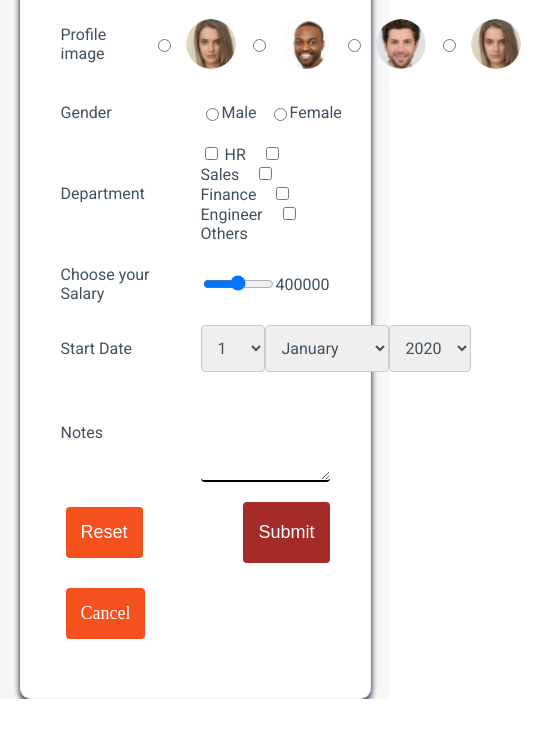
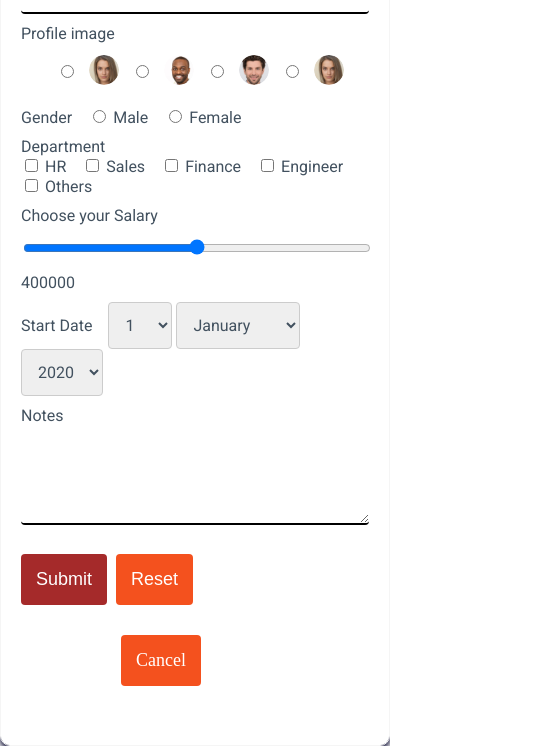
Before and after one commit to ankushmb123/Employee_Payroll_App, a plain HTML site: page Index.html in a window 390 px wide. Shown: the part 200-946 px from the top of the page, 533 px wide, since content can reach past the window. Before the commit the page ends 899 px from the top, so only its background shows below. Drawn offline with Linux system fonts and the light colour scheme; files that its build step writes are made by us from their sources; files whose address does not match are found by name.

Commit message:
[Ankush] Add: Used Ux design set the Button Style

```diff
--- a/Style.css
+++ b/Style.css
@@ -1,4 +1,3 @@
-
 
 body
 {
@@ -170,17 +169,41 @@ select {
   }
 
 
-  @media only screen and (max-width: 960px) {
-
+   /* UC7 */
+   @media only screen and (max-width: 960px) {
+    .row-content {
+        display: block;
+        flex-direction: row;
+        margin-bottom: 10px;
+        align-items: center;
+        border: 0px solid green;
+    }
+    .profile
+    {
+    width: 30px;
+    border-radius: 50%;
+    margin-left: 12px;
+    }
+    .cancelButton {
+      margin-left: 100px;
+    }
     .form {
-      width: 90%;
-      padding: 44px 40px;
+      width: 100%;
+      padding: 44px 20px;
     }
   }
 
   @media only screen and (max-width: 600px) {
+    .row-content {
+        display: block;
+        flex-direction: row;
+        margin-bottom: 10px;
+        align-items: center;
+        border: 0px solid green;
+    }
     .form {
       margin-top: 10px;
+      width: 100%;
     }
     .row {
       flex-direction: column;
@@ -188,12 +211,18 @@ select {
     .uploadButton {
       justify-content: flex-start;
     }
+    .profile
+    {
+    width: 30px;
+    border-radius: 50%;
+    margin-left: 12px;
+    }
     .profile-radio-button {
       flex-flow: wrap;
     }
     .submit-reset {
       width: 100%;
-      display: flex;
+      display: inline-block;
       flex-grow: 1;
       flex-direction: row-reverse;
       justify-content: space-between;
@@ -206,4 +235,7 @@ select {
       flex-direction: column-reverse;
       align-items: flex-start;
     }
+    .cancelButton {
+        margin-left: 100px;
+      }
   }
```
